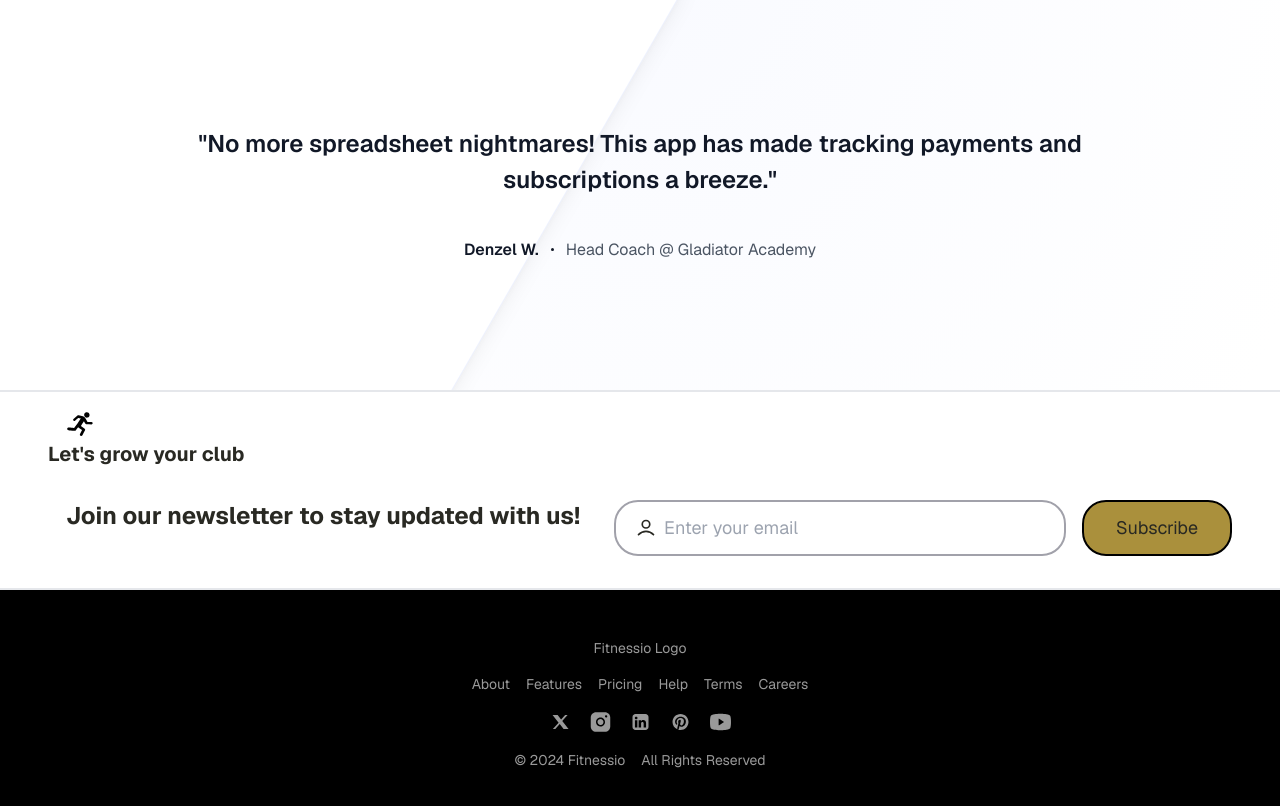
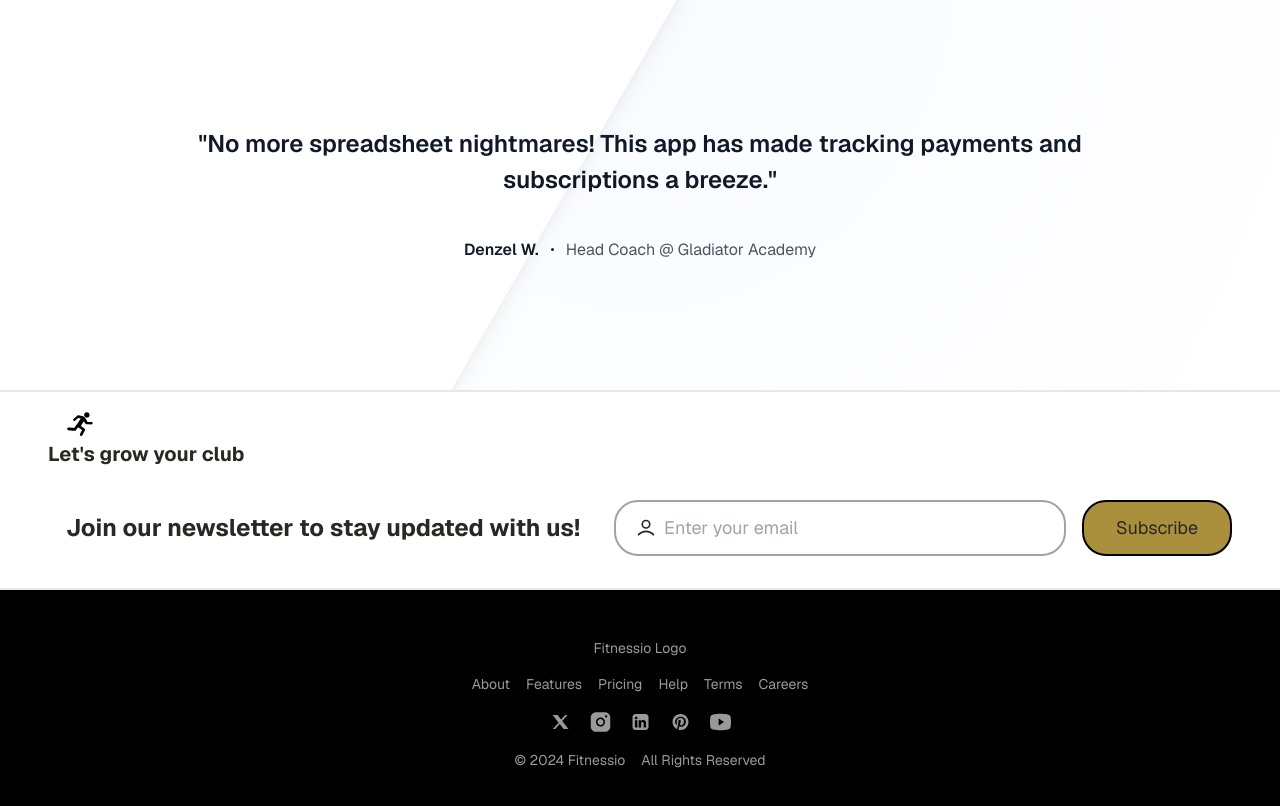
Before and after one commit to dylewskii/fitness-saas, a Next.js app: page / in a window 1280 px wide. Shown: the part 3469-4275 px from the top of the page. Built offline with nearby package versions, Linux system fonts and the light colour scheme; no server answers.

Commit message:
fix vertical alignment

```diff
--- a/src/components/newsletter.tsx
+++ b/src/components/newsletter.tsx
@@ -29,7 +29,7 @@ export default function Newsletter() {
         </svg>
         <p className="text-xl font-bold">Let&apos;s grow your club</p>
       </div>
-      <div className="flex w-full flex-col justify-between gap-4 border-b-2 px-12 py-8 md:flex-row">
+      <div className="flex w-full flex-col items-center justify-between gap-4 border-b-2 px-12 py-8 md:flex-row">
         <p className="mx-auto text-2xl font-bold">
           Join our newsletter to stay updated with us!
         </p>
```
